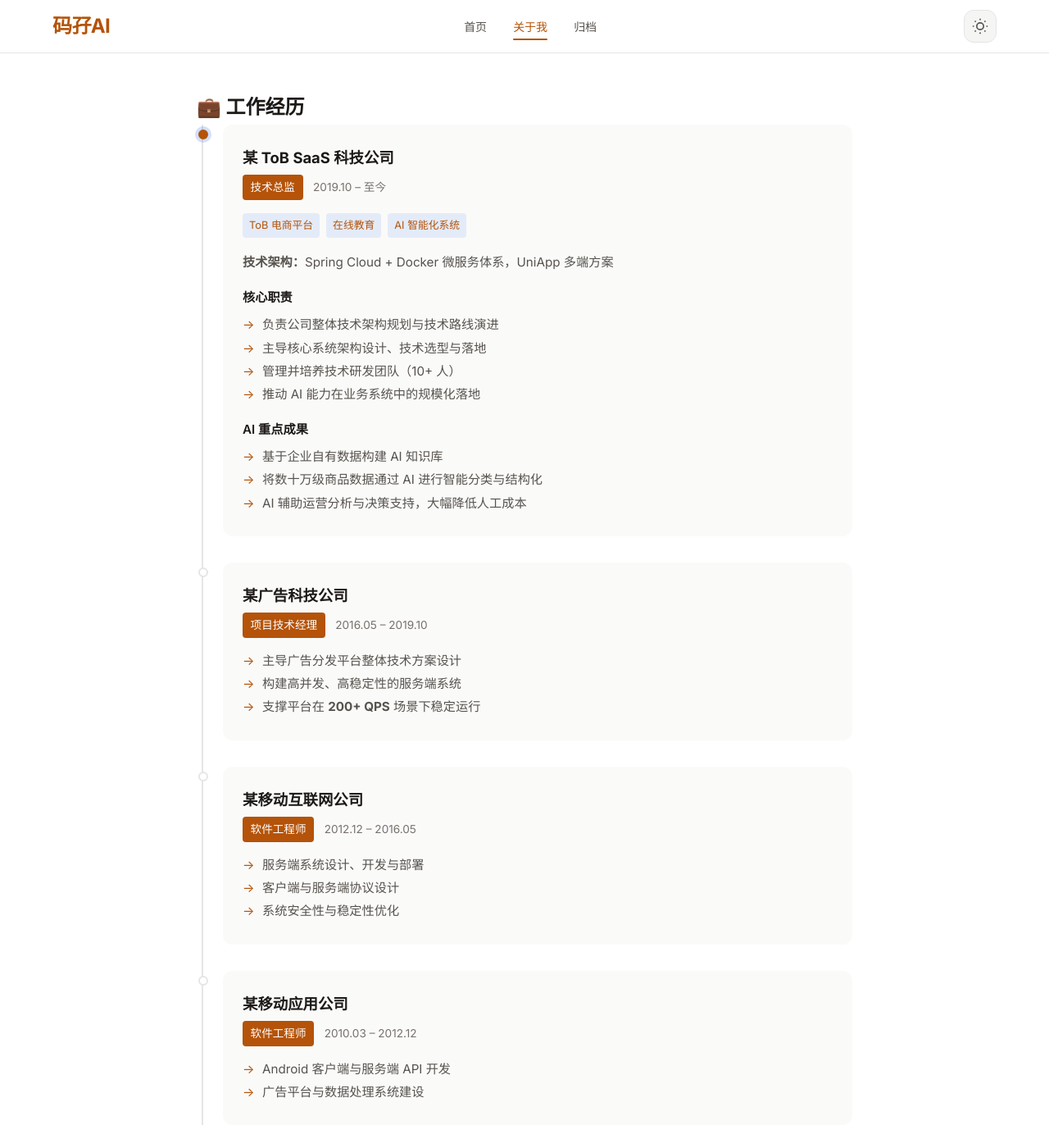
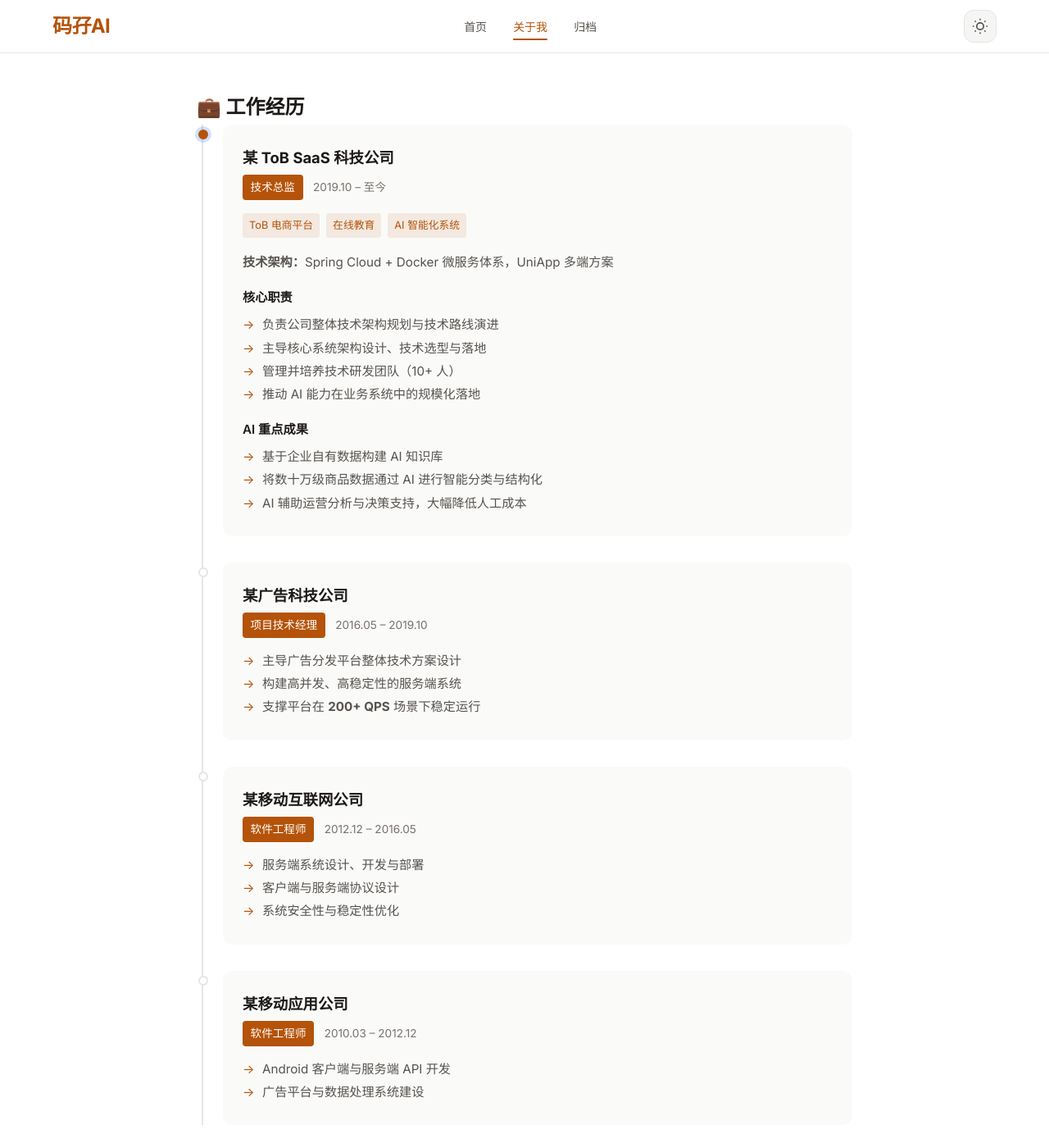
Before and after one commit to yqdaddy/aboutme, a Jekyll site: the page built from about.md, in a window 1280 px wide and 1400 px high, scrolled down 1485 px. Shown: the whole window at 82% size. Built offline with Jekyll 4.4.1, drawn with Linux system fonts in a browser that asks for light colours; comment, search, counter and statistics services are not loaded.

Commit message:
style: 统一全站为琥珀色系
- 移除所有紫色和绿色装饰色
- 使用琥珀色系不同深浅区分内容类型：
  - 深琥珀 (#78350f) - AI/Claude 相关
  - 主琥珀 (#b45309) - 案例相关
  - 亮琥珀 (#d97706) - SaaS 相关
  - 高亮琥珀 (#f59e0b) - 其他
- 更新 strength-tag 为琥珀色系
- 更新 Hero SVG 背景渐变
- 更新 job-tags 背景色
- 遵循 UI/UX Pro Max 单一强调色规则

```diff
--- a/assets/css/style.css
+++ b/assets/css/style.css
@@ -25,14 +25,17 @@
   --accent-color: #b45309;         /* 与主色一致，保持统一 */
 
   /* 功能色 - 仅用于状态，不用于装饰 */
-  --color-success: #b45309;        /* 使用主色系 */
+  --color-success: #047857;        /* Emerald 700 - 保留用于成功状态 */
   --color-warning: #d97706;        /* Amber 600 */
   --color-error: #b91c1c;          /* Red 700 */
 
-  /* 渐变 - 统一暖色系 */
+  /* 渐变 - 统一琥珀色系 */
   --gradient-primary: linear-gradient(90deg, #b45309, #d97706, #f59e0b);
   --gradient-secondary: linear-gradient(90deg, #92400e, #b45309);
   --gradient-accent: linear-gradient(90deg, #d97706, #f59e0b);
+  --gradient-ai: linear-gradient(90deg, #78350f, #92400e);        /* AI类 - 深琥珀 */
+  --gradient-saas: linear-gradient(90deg, #b45309, #d97706);      /* SaaS类 - 主琥珀 */
+  --gradient-case: linear-gradient(90deg, #d97706, #f59e0b);      /* 案例类 - 亮琥珀 */
 
   /* 字体比例系统 - Modular Scale */
   --text-xs: 0.75rem;    /* 12px */
@@ -2226,7 +2229,7 @@
 }
 
 .job-tags span {
-  background: rgba(37, 99, 235, 0.1);
+  background: rgba(180, 83, 9, 0.1);
   color: var(--primary-color);
   padding: 0.2rem 0.5rem;
   border-radius: var(--radius-sm);
@@ -3186,7 +3189,7 @@
   margin-right: var(--spacing-3);
 }
 
-/* 彩色能力标签 - 暖色系统一 */
+/* 彩色能力标签 - 统一琥珀色系 */
 .strength-tag-blue {
   border-color: rgba(180, 83, 9, 0.2);
   background: rgba(180, 83, 9, 0.05);
@@ -3197,21 +3200,21 @@
 }
 
 .strength-tag-purple {
-  border-color: rgba(124, 58, 237, 0.2);
-  background: rgba(124, 58, 237, 0.05);
+  border-color: rgba(146, 64, 14, 0.2);
+  background: rgba(146, 64, 14, 0.05);
 }
 
 .strength-tag-purple:hover {
-  border-color: rgba(124, 58, 237, 0.4);
+  border-color: rgba(146, 64, 14, 0.4);
 }
 
 .strength-tag-green {
-  border-color: rgba(4, 120, 87, 0.2);
-  background: rgba(4, 120, 87, 0.05);
+  border-color: rgba(120, 53, 15, 0.2);
+  background: rgba(120, 53, 15, 0.05);
 }
 
 .strength-tag-green:hover {
-  border-color: rgba(4, 120, 87, 0.4);
+  border-color: rgba(120, 53, 15, 0.4);
 }
 
 /* 深色模式适配 */
@@ -3225,18 +3228,18 @@
 }
 
 [data-theme="dark"] .strength-tag-blue {
-  border-color: rgba(59, 130, 246, 0.4);
-  background: rgba(59, 130, 246, 0.1);
+  border-color: rgba(251, 191, 36, 0.4);
+  background: rgba(251, 191, 36, 0.1);
 }
 
 [data-theme="dark"] .strength-tag-purple {
-  border-color: rgba(139, 92, 246, 0.4);
-  background: rgba(139, 92, 246, 0.1);
+  border-color: rgba(251, 146, 60, 0.4);
+  background: rgba(251, 146, 60, 0.1);
 }
 
 [data-theme="dark"] .strength-tag-green {
-  border-color: rgba(20, 184, 166, 0.4);
-  background: rgba(20, 184, 166, 0.1);
+  border-color: rgba(252, 211, 77, 0.4);
+  background: rgba(252, 211, 77, 0.1);
 }
 
 /* === 响应式补充 === */
```
Also changed, not shown: index.md (+1 -1 lines).
